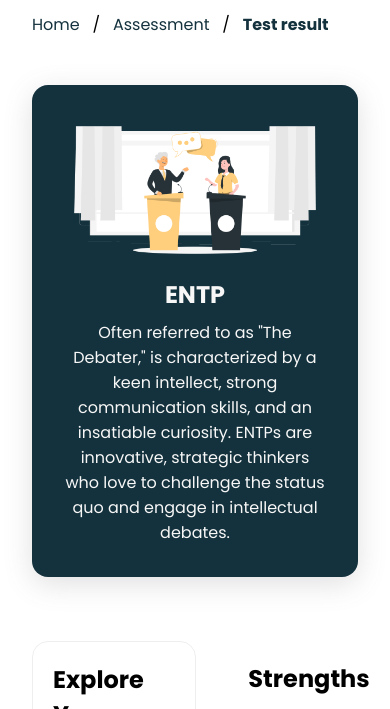
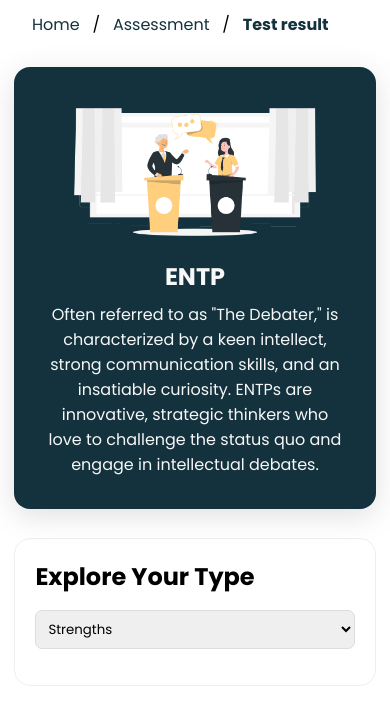
Before and after one commit to hax0-r/fiverr_myMental, a plain HTML site: page about.html in a window 390 px wide. Shown: the part 83-792 px from the top of the page. Drawn offline with nearby package versions, Linux system fonts and the light colour scheme.

Commit message:
first commit

```diff
--- a/about.html
+++ b/about.html
@@ -56,6 +56,13 @@
     <div class="container">
         <div class="sidebar">
             <h2>Explore Your Type</h2>
+            <select id="dropdown-menu" class="dropdown-menu" onchange="handleDropdownChange(this)">
+                <option value="strengths">Strengths</option>
+                <option value="weaknesses">Weaknesses</option>
+                <option value="career">Career Paths</option>
+                <option value="relationships">Relationships</option>
+                <option value="growth">Personal Growth Tips</option>
+            </select>
             <ul>
                 <li class="active"><a href="#" class="tab-link" data-tab="strengths">Strengths</a></li>
                 <li><a href="#" class="tab-link" data-tab="weaknesses">Weaknesses</a></li>
@@ -165,6 +172,27 @@
     });
 });
 
+function handleDropdownChange(selectElement) {
+    const selectedTab = selectElement.value;
+    const allTabs = document.querySelectorAll('.tab-link');
+
+    allTabs.forEach(tab => {
+        if (tab.dataset.tab === selectedTab) {
+            tab.parentElement.classList.add('active');
+            tab.classList.add('active');
+        } else {
+            tab.parentElement.classList.remove('active');
+            tab.classList.remove('active');
+        }
+    });
+
+    const tabContents = document.querySelectorAll('.tab-content');
+    tabContents.forEach(content => content.classList.remove('active'));
+    document.getElementById(selectedTab).classList.add('active');
+}
+
+
+
 
 </script>
 
--- a/css/about.css
+++ b/css/about.css
@@ -10,7 +10,7 @@
     text-decoration: none;
 }
 
-body{
+body {
     animation: fadeIn 1s;
 }
 
@@ -189,9 +189,9 @@ nav ul li a:hover::before {
     }
 
     @media screen and (max-width:700px) {
-     img{
-        max-height: 10rem;
-     }
+        img {
+            max-height: 10rem;
+        }
     }
 
     h1 {
@@ -207,6 +207,12 @@ nav ul li a:hover::before {
         width: 100%;
     }
 }
+@media screen and (max-width:600px) {
+ .resultTest{
+    margin: .9rem;
+ }
+}
+
 
 .container {
     display: flex;
@@ -234,6 +240,7 @@ nav ul li a:hover::before {
     list-style: none;
     padding: 0;
     width: 100%;
+    display: block;
 }
 
 .sidebar ul li {
@@ -260,9 +267,41 @@ nav ul li a:hover::before {
     color: #ffffff;
 }
 
+.dropdown-menu {
+    display: none;
+    width: 100%;
+    padding: 0.5rem;
+    border-radius: 7px;
+    border: 1px solid #ddd;
+    margin-bottom: 1rem;
+}
+
+@media screen and (max-width: 700px) {
+    .container {
+        flex-direction: column;
+        padding: .9rem;
+        gap: .5rem;
+    }
+    .sidebar {
+        max-width: 100%;
+    }
+    .sidebar ul {
+        display: none;
+    }
+    .dropdown-menu {
+        display: block;
+    }
+}
+
 .content {
     width: 75%;
     padding: 20px;
+}
+
+@media screen and (max-width: 700px) {
+    .content {
+        width: 100%;
+    }
 }
 
 .content h2 {
@@ -280,7 +319,6 @@ nav ul li a:hover::before {
     0% {
         opacity: 0;
     }
-
     100% {
         opacity: 1;
     }
```
Lines whose indentation alone changed are shown as unchanged.
